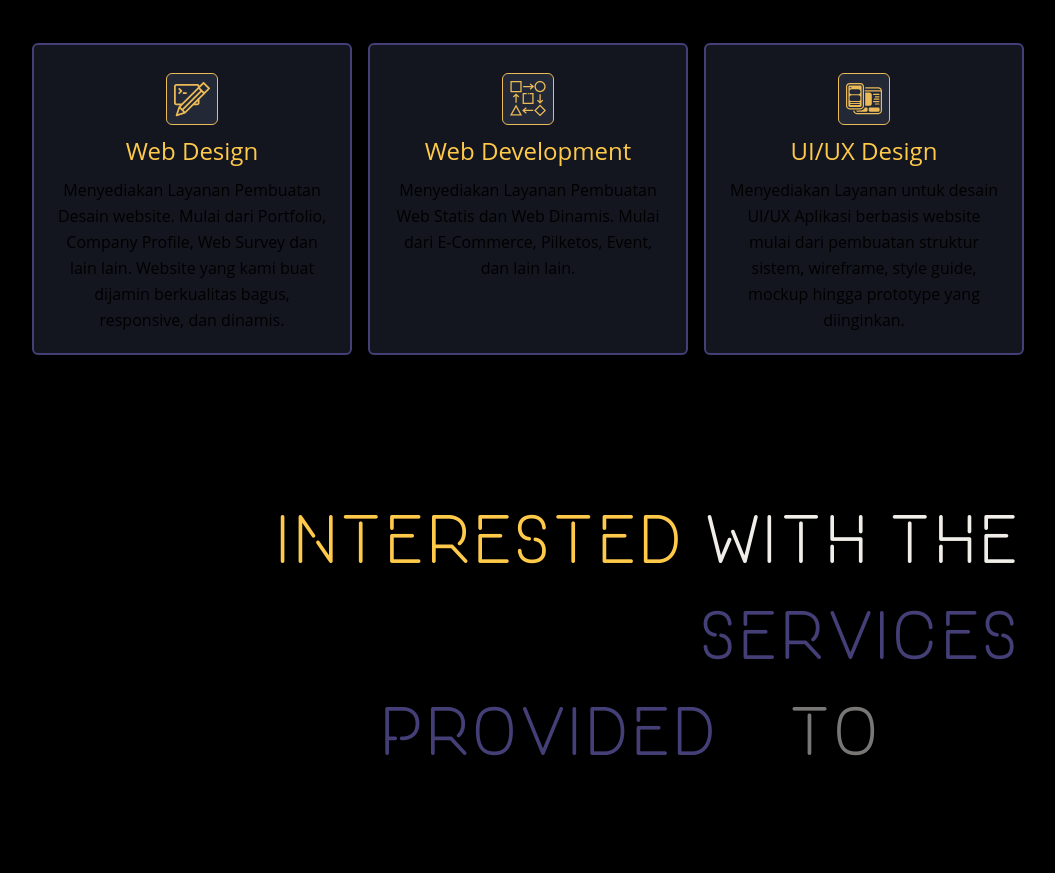
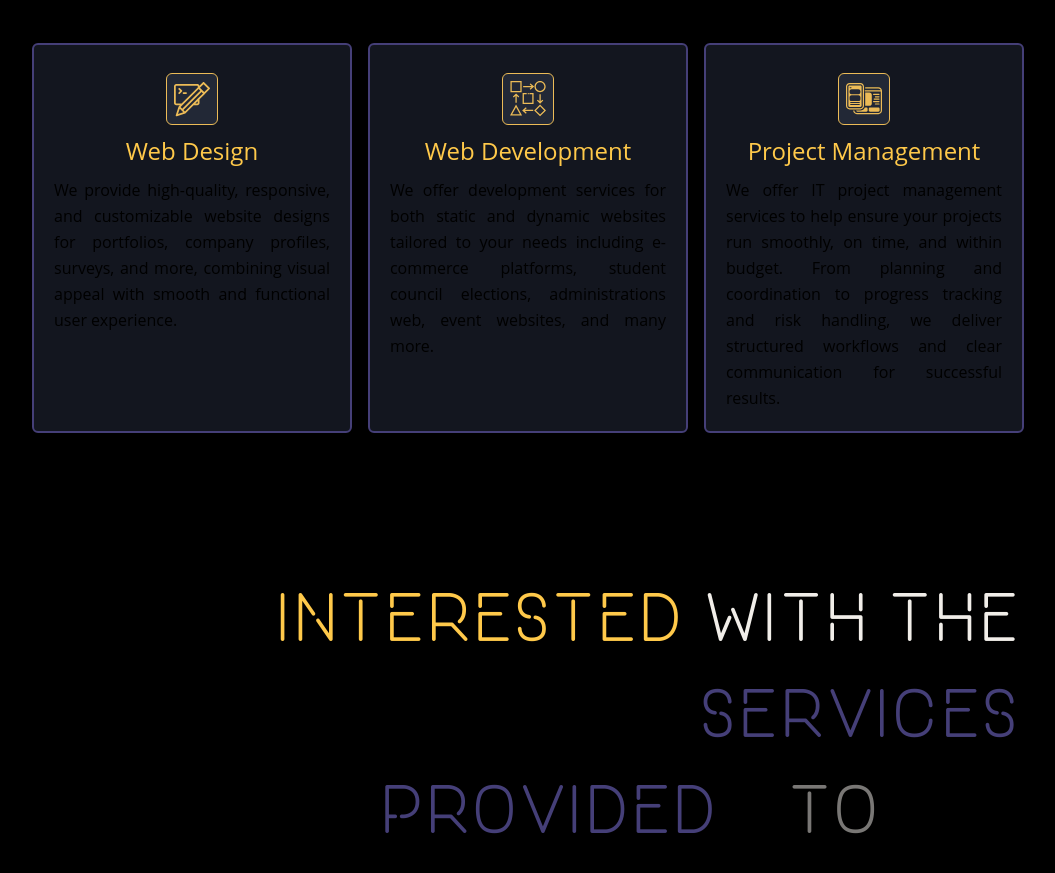
Before and after one commit to naufalnrsmitter20/new-my-personal-profile, a Next.js app: page / in a window 1280 px wide. Shown: the part 6140-7013 px from the top of the page, without its empty margins (112-1167 px from the left). Built offline with nearby package versions, Linux system fonts and the light colour scheme.

Commit message:
feat: update selection background color for improved visibility and consistency across components

```diff
--- a/app/components/Jumbotron.tsx
+++ b/app/components/Jumbotron.tsx
@@ -56,7 +56,7 @@ export default function Jumbotron() {
 
   return (
     <InitialAOSClient>
-      <main id="home" className="relative selection:bg-slate-900">
+      <main id="home" className="relative selection:bg-slate-300">
         <div className="w-full h-full absolute top-0 left-0 bg-black/50 z-10 lg:h-screen"></div>
         <main className="relative lg:flex flex-wrap-reverse lg:place-items-center w-full h-full lg:h-screen justify-around overflow-hidden z-20">
           <div className="max-w-xl mx-12 lg:mx-0 mb-16 lg:mt-0">
--- a/app/components/MyCertificate.tsx
+++ b/app/components/MyCertificate.tsx
@@ -15,7 +15,6 @@ import webinar1 from "@/public/img/certificate/Sertifikat Webinar -Naufal-Nabil-
 import OSISMts from "@/public/img/certificate/SKMBT_C28023080613030_page-0001.jpg";
 import Image from "next/image";
 import InitialAOSClient from "./utilities/InitialAOSClient";
-import MouseBackground from "./animation/MouseBackground";
 
 interface data {
   imageURL: any;
@@ -77,7 +76,7 @@ export default function MyCertificate() {
     <InitialAOSClient>
       {/* <MouseBackground /> */}
 
-      <main id="certificate" className="bg-primary-dark/5 px-12 md:px-16 lg:px-24 xl:px-36 pt-14 pb-40 h-full relative selection:bg-slate-900">
+      <main id="certificate" className="bg-primary-dark/5 px-12 md:px-16 lg:px-24 xl:px-36 pt-14 pb-40 h-full relative selection:bg-slate-300">
         <h1 data-aos="fade-left" data-aos-offset="100" data-aos-duration="600" className="uppercase relative z-10 font-one-day text-[40px] md:text-[48px] lg:text-[56px] xl:text-[64px] font-normal tracking-widest text-secondary-dark">
           MY <span className="text-white">CERTIFICATE</span>
         </h1>
--- a/app/components/MyProjects.tsx
+++ b/app/components/MyProjects.tsx
@@ -109,7 +109,7 @@ export default function MyProjects() {
   return (
     <InitialAOSClient>
       {/* <MouseBackground /> */}
-      <main id="project" className="bg-primary-dark/5 selection:bg-slate-900 px-12 md:px-16 lg:px-24 xl:px-36 pt-14 pb-40 h-full relative">
+      <main id="project" className="bg-primary-dark/5 selection:bg-slate-300 px-12 md:px-16 lg:px-24 xl:px-36 pt-14 pb-40 h-full relative">
         <h1 data-aos="fade-left" data-aos-offset="100" data-aos-duration="1000" className="uppercase relative font-one-day text-[40px] md:text-[48px] lg:text-[56px] xl:text-[64px] font-normal tracking-widest text-white">
           MY <span className="text-secondary-dark">PROJECTS</span>
         </h1>
--- a/app/components/Services.tsx
+++ b/app/components/Services.tsx
@@ -16,17 +16,17 @@ export default function Services() {
   const CompServices: MoreServices[] = [
     {
       titles: "Web Design",
-      desc: "Menyediakan Layanan Pembuatan Desain website. Mulai dari Portfolio, Company Profile, Web Survey dan lain lain. Website yang kami buat dijamin berkualitas bagus, responsive, dan dinamis.",
+      desc: "We provide high-quality, responsive, and customizable website designs for portfolios, company profiles, surveys, and more, combining visual appeal with smooth and functional user experience.",
       Icons: <WebDevelopment />,
     },
     {
       titles: "Web Development",
-      desc: "Menyediakan Layanan Pembuatan Web Statis dan Web Dinamis. Mulai dari E-Commerce, Pilketos, Event, dan lain lain.",
+      desc: "We offer development services for both static and dynamic websites tailored to your needs including e-commerce platforms, student council elections, administrations web, event websites, and many more.",
       Icons: <WireframeProductFlow />,
     },
     {
-      titles: "UI/UX Design",
-      desc: "Menyediakan Layanan untuk desain UI/UX Aplikasi berbasis website mulai dari pembuatan struktur sistem, wireframe, style guide, mockup hingga prototype yang diinginkan.",
+      titles: "Project Management",
+      desc: "We offer IT project management services to help ensure your projects run smoothly, on time, and within budget. From planning and coordination to progress tracking and risk handling, we deliver structured workflows and clear communication for successful results.",
       Icons: <UIUXDesign />,
     },
   ];
@@ -35,7 +35,7 @@ export default function Services() {
   return (
     <InitialAOSClient>
       {/* <MouseBackground /> */}
-      <main id="services" className="bg-primary-dark/5 px-12 md:px-16 lg:px-24 xl:px-36 pt-14 pb-40 h-full relative ">
+      <main id="services" className="bg-primary-dark/5 px-12 md:px-16 lg:px-24 xl:px-36 pt-14 pb-40 h-full relative selection:bg-slate-300 ">
         <h1
           data-aos="fade-left"
           data-aos-offset="100"
@@ -57,7 +57,7 @@ export default function Services() {
               <div className="border mix-blend-exclusion my-2 border-secondary-dark bg-any-dark w-[52px] h-[52px] rounded-md place-items-center flex mx-auto selection:bg-slate-600">{items.Icons}</div>
               <h4 className="text-center font-open-sans font-normal text-[24px] tracking-normal mb-2 mt-1 text-secondary-dark">{items.titles}</h4>
               {/* <SplitTextAnimation targetRef={targetRef}  delay={0} text={items.desc} type={"circ.in"} /> */}
-              <p className="font-open-sans font-normal text-[16px] leading-relaxed text-center ">{items.desc}</p>
+              <p className="font-open-sans font-normal text-[16px] leading-relaxed text-justify">{items.desc}</p>
             </div>
           ))}
         </div>
```
